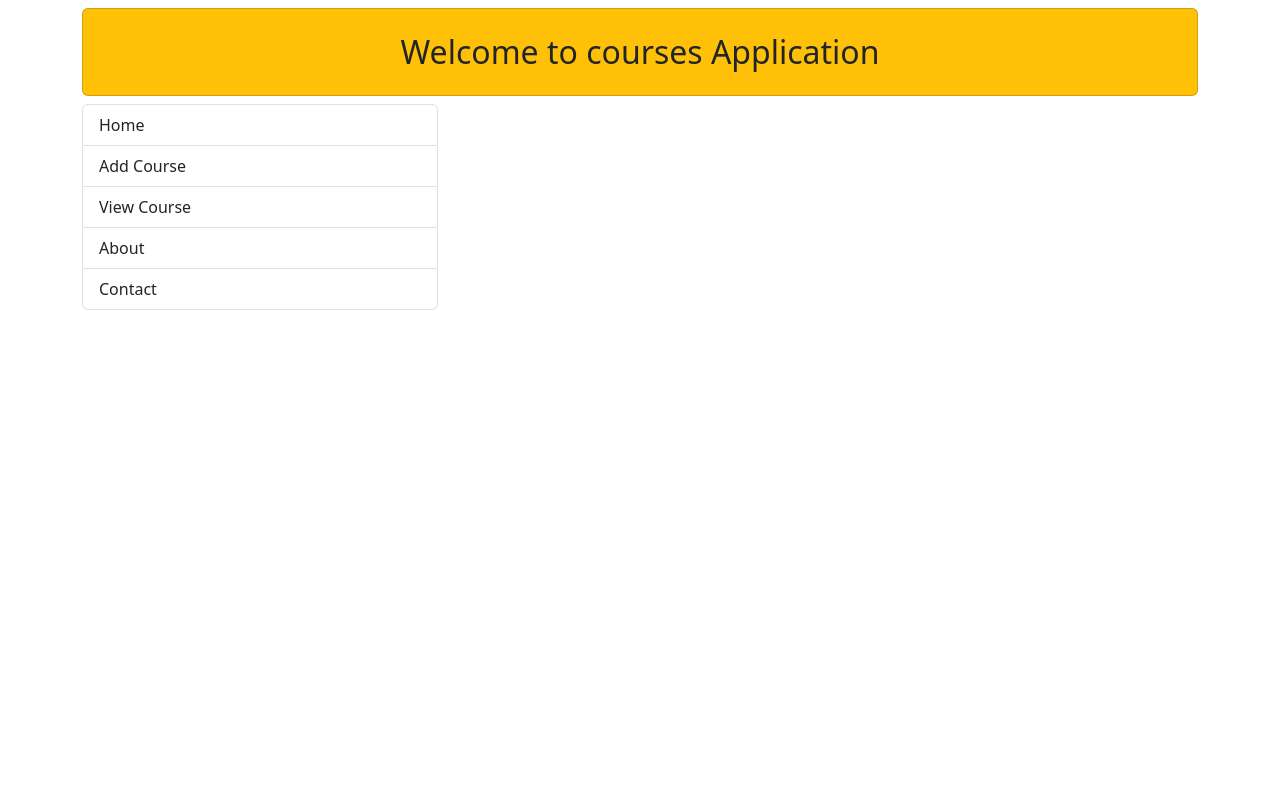
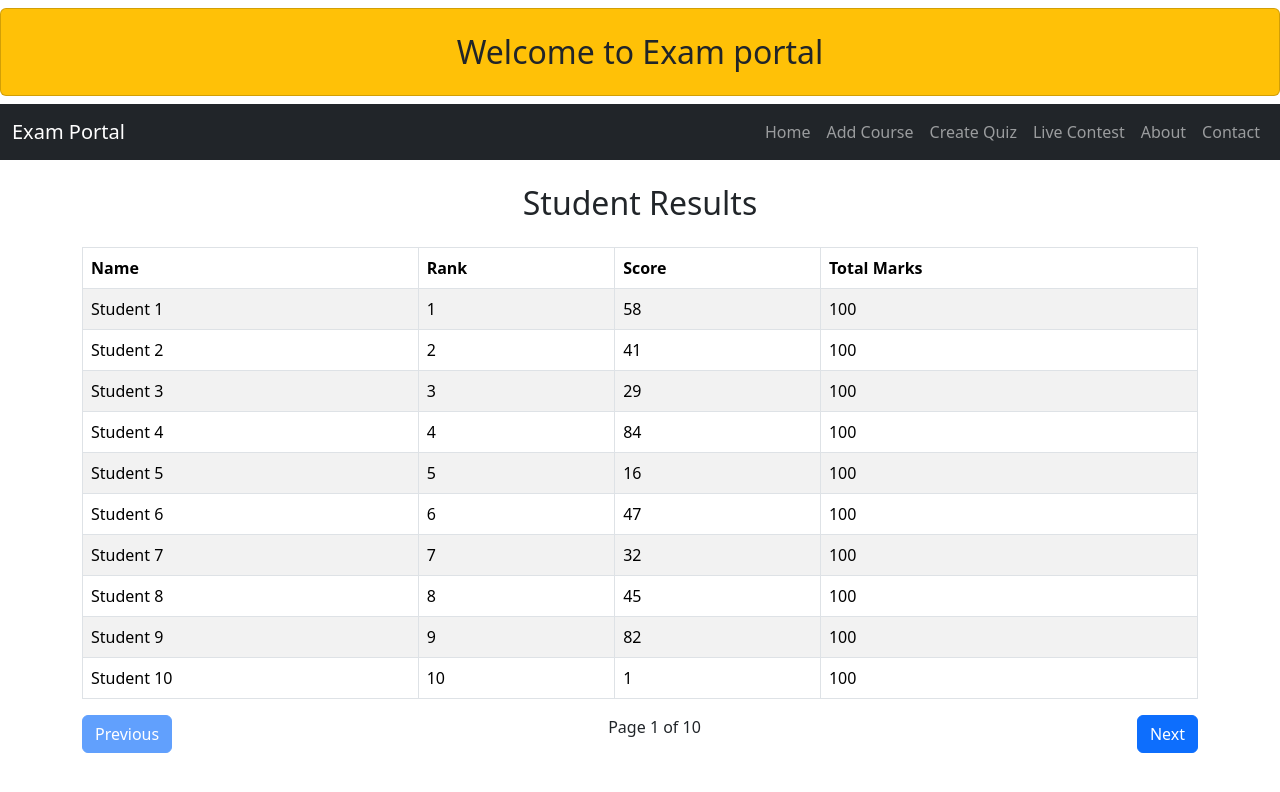
Before and after one commit to 17st/Examserver.Frontend, a React (Create React App) app: page /results in a window 1280 px wide. Shown: the top 792 px of the page. Built offline with nearby package versions, Linux system fonts and the light colour scheme.

Commit message:
Changed the Duplicated Tab

```diff
--- a/src/App.js
+++ b/src/App.js
@@ -1,17 +1,24 @@
 import logo from './logo.svg';
+import React, { useState } from 'react';
 import './App.css';
 import { Button, Col, Container, Row } from 'reactstrap';
 import { ToastContainer, toast } from 'react-toastify';
 import Home from './components/Home';
 import Course from './components/course';
-import Allcourses from './components/Allcourses';
+import Allcourses from './components/LiveContest';
 import AddCourse from './components/Addcourse';
 import Header from './components/Header';
 import Menus from './components/Menus';
+import LiveContest from './components/LiveContest'
 import createTest from './components/createTest';
 import {  BrowserRouter as Router, Route, Routes } from 'react-router-dom';
+import QuizPage from './components/QuizPage';
+import NavigationBar from "./components/Navbar"; // Import the new Navbar
+import ResultsPage from "./components/ResultsPage";
 
 function App() {
+
+  const [disableLiveContest, setDisableLiveContest] = useState(false);
 
   const btnhandle = () => {
     toast.error("Done!", {
@@ -23,21 +30,25 @@ function App() {
     <div>
       <Router>
       <ToastContainer/>
+      <Header/>
+      <NavigationBar /> {/* Add the navigation bar */}
       <Container>
-        <Header/>
 
         <Row>
-          <Col md={4}>
+          {/* <Col md={4}>
             <Menus/>
           </Col>
-          <Col md={8}>
+          <Col md={8}> */}
           <Routes>
             <Route path='/' Component={Home} exact/>
             <Route path='/add-course' Component={AddCourse} exact/>
             <Route path='/view-course' Component={Allcourses} exact/>
+            <Route path='/live-contest' Component={LiveContest} exact/>
             <Route path='/create-test' Component={createTest} exact/>
+            <Route path="/quiz/:quizId" element={<QuizPage />} />
+            <Route path="/results" element={<ResultsPage />} /> {/* New Route */}
           </Routes>
-          </Col>
+          {/* </Col> */}
         </Row>
       </Container>
       </Router>
--- a/src/components/Header.js
+++ b/src/components/Header.js
@@ -5,9 +5,9 @@ function Header({name, title}){
     return(
         <>
         <div>
-            <Card className="my-2 bg-warning">
+            <Card className="my-2 bg-warning" style={{ backgroundColor: '#32CD32' }}>
                 <CardBody>
-                    <h2 className="text-center my-2">Welcome to courses Application</h2>
+                    <h2 className="text-center my-2">Welcome to Exam portal</h2>
                 </CardBody>
             </Card>
         </div>
--- a/src/components/Menus.js
+++ b/src/components/Menus.js
@@ -7,7 +7,8 @@ const Menus = () => {
         <ListGroup>
             <Link className="list-group-item list-group-item-action" tag="a" to="/" action>Home</Link>
             <Link className="list-group-item list-group-item-action" tag="a" to="/add-course" action>Add Course</Link>
-            <Link className="list-group-item list-group-item-action" tag="a" to="/view-course" action>View Course</Link>
+            <Link className="list-group-item list-group-item-action" tag="a" to="/create-test" action>Crate Quiz</Link>
+            <Link className="list-group-item list-group-item-action" tag="a" to="/live-contest" action>Live Contest</Link>
             <Link className="list-group-item list-group-item-action" tag="a" to="#!" action>About</Link>
             <Link className="list-group-item list-group-item-action" tag="a" to="#!" action>Contact</Link>
         </ListGroup>
--- /dev/null
+++ b/src/components/Navbar.js
@@ -0,0 +1,33 @@
+import React from 'react';
+import { Link } from 'react-router-dom';
+import { Navbar, NavbarBrand, Nav, NavItem, NavLink } from 'reactstrap';
+
+const NavigationBar = ({ disableLiveContest }) => {
+    return (
+        <Navbar color="dark" dark expand="md">
+            <NavbarBrand tag={Link} to="/">Exam Portal</NavbarBrand>
+            <Nav className="ms-auto" navbar>
+                <NavItem>
+                    <NavLink tag={Link} to="/">Home</NavLink>
+                </NavItem>
+                <NavItem>
+                    <NavLink tag={Link} to="/add-course">Add Course</NavLink>
+                </NavItem>
+                <NavItem>
+                    <NavLink tag={Link} to="/create-test">Create Quiz</NavLink>
+                </NavItem>
+                <NavItem>
+                    <NavLink tag={Link} to="/live-contest">Live Contest</NavLink>
+                </NavItem>
+                <NavItem>
+                    <NavLink tag={Link} to="#!">About</NavLink>
+                </NavItem>
+                <NavItem>
+                    <NavLink tag={Link} to="#!">Contact</NavLink>
+                </NavItem>
+            </Nav>
+        </Navbar>
+    );
+};
+
+export default NavigationBar;
--- /dev/null
+++ b/src/components/QuizPage.js
@@ -0,0 +1,140 @@
+import React , { useEffect }from 'react';
+import { ToastContainer, toast } from "react-toastify";
+import "react-toastify/dist/ReactToastify.css";
+import { useParams, useSearchParams } from "react-router-dom";
+
+const QuizPage = () => {
+    const { quizId } = useParams();
+    const [searchParams] = useSearchParams();
+    const fromDuplicateTab = searchParams.get("fromDuplicateTab");
+
+    useEffect(() => {
+      if (fromDuplicateTab) {
+        toast.warning("Don't go back or refresh this tab during the test!", {
+          position: "top-center",
+          autoClose: 500000,
+          closeOnClick: true,
+          draggable: false,
+          style: { zIndex: 1050 },
+        });
+      }
+    }, [fromDuplicateTab]);
+
+
+
+    return (
+        <div style={{ width: '100%', height: '100vh', padding: '20px' }}>
+            <iframe
+                src={`https://quizzory.in/id/${quizId}`}
+                title="Quiz Page"
+                width="100%"
+                height="100%"
+                style={{ border: '1px solid #ccc' }}
+            />
+        </div>
+    );
+
+};
+
+export default QuizPage;
+
+//------------------------------------------------------------
+
+// import React, { useEffect, useState } from "react";
+// import { ToastContainer, toast } from "react-toastify";
+// import "react-toastify/dist/ReactToastify.css";
+// import { useParams, useSearchParams } from "react-router-dom";
+
+// const QuizPage = () => {
+//   const { quizId } = useParams();
+//   const [searchParams] = useSearchParams();
+//   const fromDuplicateTab = searchParams.get("fromDuplicateTab");
+//   const [showPopup, setShowPopup] = useState(false);
+
+//   useEffect(() => {
+//     if (fromDuplicateTab) {
+//       setShowPopup(true);
+//       toast.warning("Don't go back or refresh this tab during the test!", {
+//         position: "top-center",
+//         autoClose: 500000,
+//         closeOnClick: true,
+//         draggable: false,
+//         style: { zIndex: 1050 },
+//       });
+//     }
+//   }, [fromDuplicateTab]);
+
+//   const closePopup = () => {
+//     setShowPopup(false);
+//   };
+
+//   return (
+//     <div style={{ width: "100%", height: "100vh", padding: "20px" }}>
+//       {showPopup && (
+//         <Popup
+//           message="Don't go back or refresh this tab during the test!"
+//           onClose={closePopup}
+//           position={{ top: "25%", left: "70%" }}
+//         />
+//       )}
+//       <iframe
+//         src={`https://quizzory.in/id/${quizId}`}
+//         title="Quiz Page"
+//         width="100%"
+//         height="100%"
+//         style={{ border: "1px solid #ccc" }}
+//       />
+//       <ToastContainer />
+//     </div>
+//   );
+// };
+
+// const Popup = ({ message, onClose, position }) => {
+//   const popupStyle = {
+//     position: "absolute",
+//     top: position.top,
+//     left: position.left,
+//     transform: "translate(-50%, -50%)",
+//     backgroundColor: "white",
+//     padding: "20px",
+//     border: "1px solid #ccc",
+//     borderRadius: "8px",
+//     boxShadow: "0 4px 8px rgba(0, 0, 0, 0.2)",
+//     zIndex: 1050,
+//     textAlign: "center",
+//   };
+
+//   const overlayStyle = {
+//     position: "fixed",
+//     top: 0,
+//     left: 0,
+//     width: "100%",
+//     height: "100%",
+//     backgroundColor: "rgba(0, 0, 0, 0.5)",
+//     zIndex: 1040,
+//   };
+
+//   const buttonStyle = {
+//     marginTop: "10px",
+//     padding: "10px 20px",
+//     border: "none",
+//     backgroundColor: "#007bff",
+//     color: "white",
+//     borderRadius: "4px",
+//     cursor: "pointer",
+//   };
+
+//   return (
+//     <>
+//       <div style={overlayStyle} onClick={onClose}></div>
+//       <div style={popupStyle}>
+//         <p>{message}</p>
+//         {/* <button style={buttonStyle} onClick={onClose}>
+//           Close
+//         </button> */}
+//       </div>
+//     </>
+//   );
+// };
+
+// export default QuizPage;
--- /dev/null
+++ b/src/components/ResultsPage.js
@@ -0,0 +1,65 @@
+import React, { useState } from "react";
+import { Table, Button, Container } from "reactstrap";
+
+const ResultsPage = () => {
+  // Sample data
+  const results = Array.from({ length: 100 }, (_, index) => ({
+    name: `Student ${index + 1}`,
+    rank: index + 1,
+    score: Math.floor(Math.random() * 100),
+    totalMarks: 100,
+  }));
+
+  const [currentPage, setCurrentPage] = useState(1);
+  const resultsPerPage = 10;
+
+  const totalPages = Math.ceil(results.length / resultsPerPage);
+  const startIndex = (currentPage - 1) * resultsPerPage;
+  const endIndex = startIndex + resultsPerPage;
+  const currentResults = results.slice(startIndex, endIndex);
+
+  const handleNext = () => {
+    if (currentPage < totalPages) setCurrentPage(currentPage + 1);
+  };
+
+  const handlePrev = () => {
+    if (currentPage > 1) setCurrentPage(currentPage - 1);
+  };
+
+  return (
+    <Container>
+      <h2 className="text-center my-4">Student Results</h2>
+      <Table striped bordered hover responsive>
+        <thead>
+          <tr>
+            <th>Name</th>
+            <th>Rank</th>
+            <th>Score</th>
+            <th>Total Marks</th>
+          </tr>
+        </thead>
+        <tbody>
+          {currentResults.map((result, index) => (
+            <tr key={index}>
+              <td>{result.name}</td>
+              <td>{result.rank}</td>
+              <td>{result.score}</td>
+              <td>{result.totalMarks}</td>
+            </tr>
+          ))}
+        </tbody>
+      </Table>
+      <div className="d-flex justify-content-between">
+        <Button color="primary" onClick={handlePrev} disabled={currentPage === 1}>
+          Previous
+        </Button>
+        <span>Page {currentPage} of {totalPages}</span>
+        <Button color="primary" onClick={handleNext} disabled={currentPage === totalPages}>
+          Next
+        </Button>
+      </div>
+    </Container>
+  );
+};
+
+export default ResultsPage;
--- a/src/components/course.js
+++ b/src/components/course.js
@@ -1,4 +1,5 @@
-import React , { useState }from "react";
+import React, { useState } from "react";
+import { useNavigate } from "react-router-dom";
 import {
     Card,
     CardBody,
@@ -10,38 +11,48 @@ import {
     Container,
 } from "reactstrap";
 
-const EmbeddedWebsite = () => {
-    return (
-        <div style={{ width: '100%', height: '500px', marginTop: '20px' }}>
-            <iframe
-                src="https://quizzory.in/id/6751eff6c37fd16e0c357a69"
-                title="Quizzory"
-                width="100%"
-                height="100%"
-                style={{ border: '1px solid #ccc' }}
-            />
-        </div>
-    );
-};
 
-const Course = ({Course}) => {
-    const [showEmbeddedWebsite, setShowEmbeddedWebsite] = useState(false);
+const Course = ({ Course }) => {
+    // Keep track of the duplicate tab reference
+    const navigate = useNavigate();
+    const [duplicateTab, setDuplicateTab] = useState(null);
+    const [testStarted, setTestStarted] = useState(false);
 
     const handleClick = () => {
-        setShowEmbeddedWebsite(true);
+        const testUrl = `/quiz/6713cdc9906355109d1eb4e0?fromDuplicateTab=true`;
+        if (duplicateTab && !duplicateTab.closed) {
+            // If duplicate tab is already open, focus on it
+            duplicateTab.focus();
+        } else {
+            // Otherwise, open a new tab and store the reference
+            const newTab = window.open(testUrl, "_blank");
+            setDuplicateTab(newTab); // Store the reference to the new tab
+            setTestStarted(true); // Mark the test as started
+        }
     };
 
-    return(
+    const handleShowResult = () => {
+        navigate("/results"); // Navigate to the ResultsPage
+      };
+
+    return (
         <Card className="text-center ">
             <CardBody>
                 <CardSubtitle style={{ fontWeight: 'bold' }}>{Course.title}</CardSubtitle>
                 <CardText>{Course.description}</CardText>
                 <Container className="text-center">
-                    <Button color="warning m-3" onClick={handleClick}>
-                        Show Embedded Website
+                    <Button
+                        color={testStarted ? "primary" : "warning"} // Change color to blue when the test is started
+                        className="m-3"
+                        onClick={handleClick}
+                    >
+                        {testStarted ? "Resume-Test" : "Start-Test"} {/* Change text based on test started */}
                     </Button>
+                    <Button color="info" className="m-3" onClick={handleShowResult}>
+            Show Result
+          </Button>
                 </Container>
-                {showEmbeddedWebsite && <EmbeddedWebsite />}
+                {/* {showEmbeddedWebsite && <EmbeddedWebsite />} */}
             </CardBody>
         </Card>
     );
```
Also changed, not shown: src/components/LiveContest.js (renamed from src/components/Allcourses.js).
